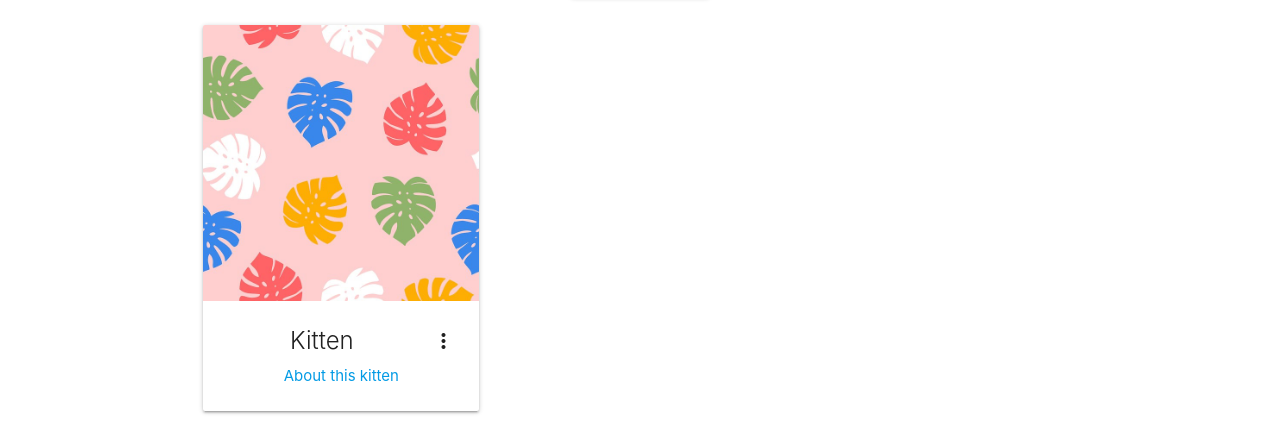
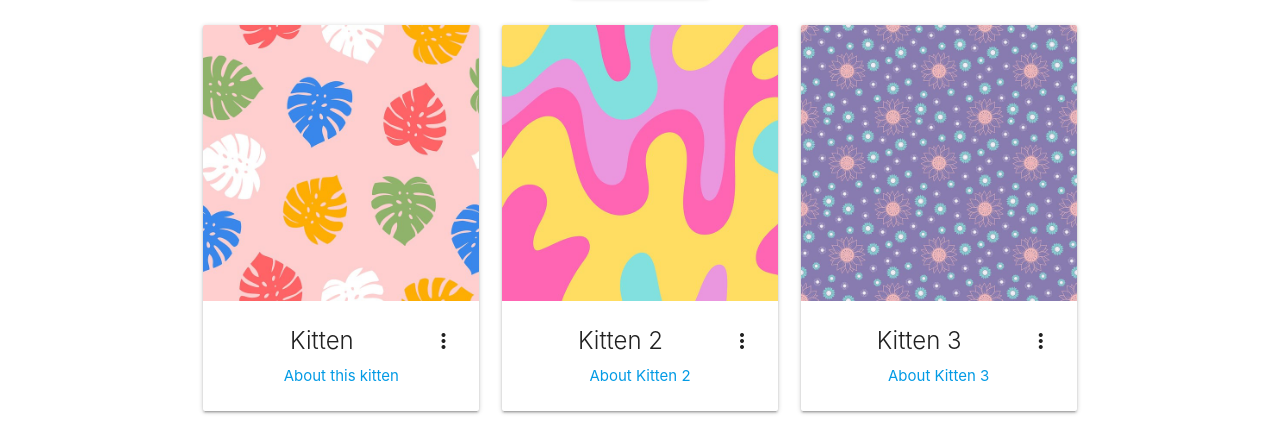
Before and after one commit to 225221834/SIT725, a website: page Week-3/public/index.html in a window 1280 px wide. Shown: the part 828-1271 px from the top of the page. Drawn offline with nearby package versions, Linux system fonts and the light colour scheme.

Commit message:
changes made to html

```diff
--- a/Week-3/public/css/styles.css
+++ b/Week-3/public/css/styles.css
@@ -14,8 +14,16 @@ height: calc(100vh - 64px);
 .materialboxed-image {
 margin: 0 auto;
 height: 400px;
+
 }
 .click-me-button {
 background-color: #EE6E73;
 margin-top: 50px;
 }
+
+.card.medium {
+  height: 100%;
+  display: flex;
+  flex-direction: column;
+  justify-content: space-between;
+}
--- a/Week-3/public/index.html
+++ b/Week-3/public/index.html
@@ -56,6 +56,8 @@ have some fun with Materialize and its components</p>
 </div>
 </div>
 </div>
+<!-- New row for dynamic cards -->
+<div class="row" id="card-section"></div>
 </div>
 </div>
 </main>
--- a/Week-3/public/js/scripts.js
+++ b/Week-3/public/js/scripts.js
@@ -4,17 +4,17 @@ const cardList = [
             title: "Kitten 2",
             image: "images/image2.jpg",
             link: "About Kitten 2",
-            desciption: "Demo desciption about kitten 2"
+            description: "Demo description about kitten 2"
         },
         {
             title: "Kitten 3",
             image: "images/image3.jpg",
             link: "About Kitten 3",
-            desciption: "Demo desciption about kitten 3"
+            description: "Demo description about kitten 3"
         }
     ]
     const clickMe = () => {
-        alert("Thanks for clicking me. Hope you have a nice day!")
+        alert("Thanks for clicking me. Best wishes for a nice day!")
     }
 
     const addCards = (items) => {
@@ -25,7 +25,7 @@ const cardList = [
         '<span class="card-title activator grey-text text-darken-4">'+item.title+'<i class="material-icons right">more_vert</i></span><p><a href="#">'+item.link+'</a></p></div>'+
         '<div class="card-reveal">'+
             '<span class="card-title grey-text text-darken-4">'+item.title+'<i class="material-icons right">close</i></span>'+
-            '<p class="card-text">'+item.desciption+'</p>'+
+            '<p class="card-text">'+item.description+'</p>'+
           '</div></div></div>';
           $("#card-section").append(itemToAppend)
         });
```
